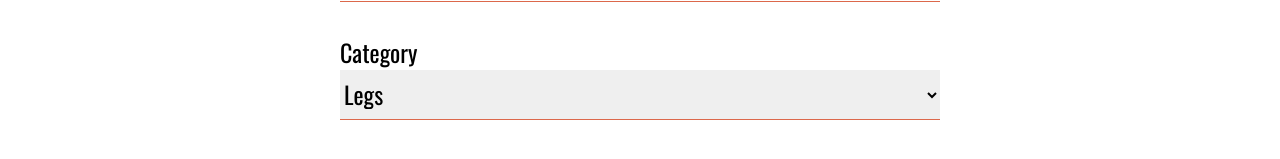
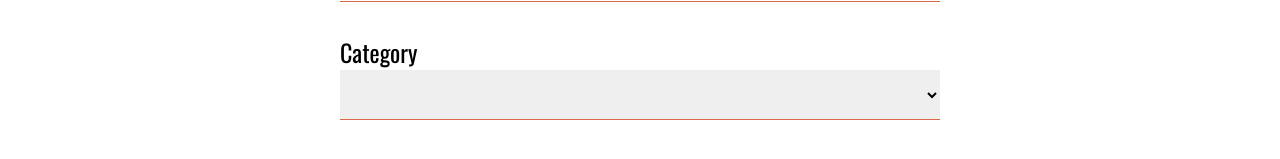
Before and after one commit to GabrielJDavila/fitnessjournal, a React (Vite) app in the folder fitnessjournal/: page /NewEx in a window 1280 px wide. Shown: the part 136-295 px from the top of the page. Built offline with nearby package versions, Linux system fonts and the light colour scheme; no server answers; the database is empty.

Commit message:
Working on Retrieving Certain Elements of NewEx.jsx Form From Firebase
Working on retrieving category names from Firestore in order to display them inside my select menu in options.

```diff
--- a/fitnessjournal/src/firebase.js
+++ b/fitnessjournal/src/firebase.js
@@ -31,6 +31,20 @@ export const triceps = collection(db, "triceps")
 export const abs = collection(db, "abs")
 export const cardio = collection(db, "cardio")
 
+export const categoriesArr = [
+    quads,
+    hamstrings,
+    glutes,
+    calves,
+    chest,
+    back,
+    shoulders,
+    biceps,
+    triceps,
+    abs,
+    cardio
+]
+
 // add new exercise to category
 export async function addToCategory(name, category, type, weightUnit, collectionName) {
     try {
--- a/fitnessjournal/src/pages/NewEx.jsx
+++ b/fitnessjournal/src/pages/NewEx.jsx
@@ -1,20 +1,44 @@
-import { useState } from "react"
+import { useEffect, useState } from "react"
+import { categoriesArr, getCategories } from "../firebase"
+import { collection } from "firebase/firestore"
 
 export default function NewEx() {
     const [newExFormData, setNewExFormData] = useState({
         name: "",
         category: "",
-        type: "",
+        scheme: "",
         weightUnit: ""
     })
+    const [loadedCategories, setLoadedCategories] = useState([])
 
-    console.log(newExFormData.name)
+    async function loadCategoriesFromFirebase(collection) {
+        try {
+            const data = await getCategories(collection)
+            setLoadedCategories(data)
+        } catch(e) {
+            console.log("error: ", e)
+        }
+    }
+
+    // function IterateThroughArr() {
+    //     return categoriesArr.map(item => {
+    //         return (
+
+    //         )
+    //     })
+    // }
+
+    useEffect(() => {
+        loadCategoriesFromFirebase()
+    }, [])
+
+    console.log(loadedCategories)
 
     function clearForm() {
         setNewExFormData({
             name: "",
             category: "",
-            type: "",
+            scheme: "",
             weightUnit: ""
         })
     }
@@ -25,6 +49,12 @@ export default function NewEx() {
             [name]: value
         }))
     }
+
+    const categoryOptions = categoriesArr.map(category => {
+        return (
+            `<option value=${category}>${category}</option`
+        )
+    })
 
     return (
         <form className="add-ex-form">
@@ -40,21 +70,34 @@ export default function NewEx() {
             />
 
             <label htmlFor="categories-dropdown">Category</label>
-            <select name="categories-dropdown" id="categories-dropdown">
-                <option value="legs">Legs</option>
-                <option value="back">Back</option>
-                <option value="chest">Chest</option>
+            <select
+                name="category"
+                onChange={e => handleChange(e.target.name, e.target.value, setNewExFormData)}
+                id="categories-dropdown-menu"
+                className="categories-dropdown"
+            >
+                {categoryOptions}
             </select>
 
             <label htmlFor="ex-type-dropdown">Type</label>
-            <select name="ex-type-dropdown" id="ex-type-dropdown" className="ex-type">
+            <select
+                name="scheme"
+                onChange={e => handleChange(e.target.name, e.target.value, setNewExFormData)}
+                id="ex-type-dropdown"
+                className="ex-scheme"
+            >
                 <option value="weight-reps">weight and reps</option>
                 <option value="weight-time">Weight and time</option>
                 <option value="weight-distance">Weight and distance</option>
             </select>
 
             <label htmlFor="weight-unit-dropdown">Weight Unit</label>
-            <select name="weight-unit" id="weight-unit-dropdown" className="weight-unit">
+            <select
+                name="weightUnit"
+                onChange={e => handleChange(e.target.name, e.target.value, setNewExFormData)}
+                id="weight-unit-dropdown"
+                className="weight-unit"
+            >
                 <option value="weight-lbs">lbs</option>
                 <option value="weight-kg">kg</option>
             </select>
```
Also changed, not shown: fitnessjournal/src/pages/AllCategories.jsx (+14 -0 lines).
